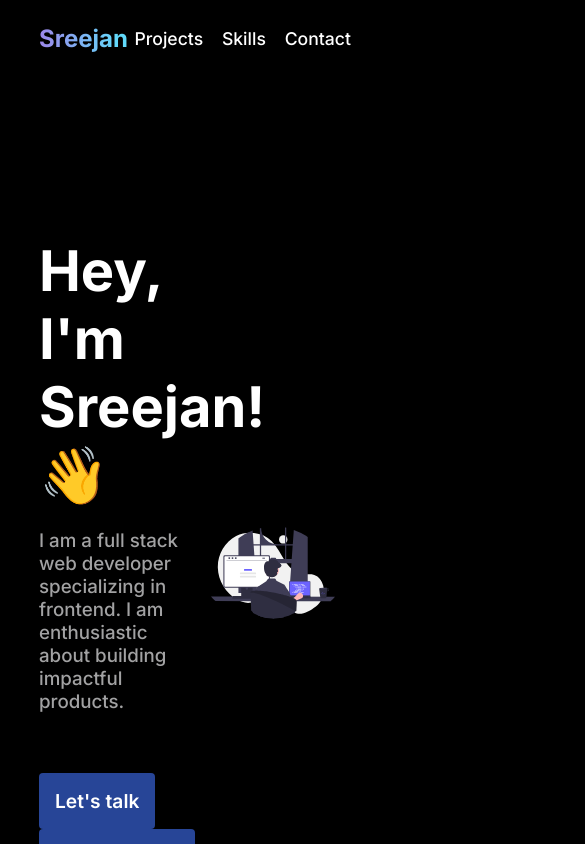
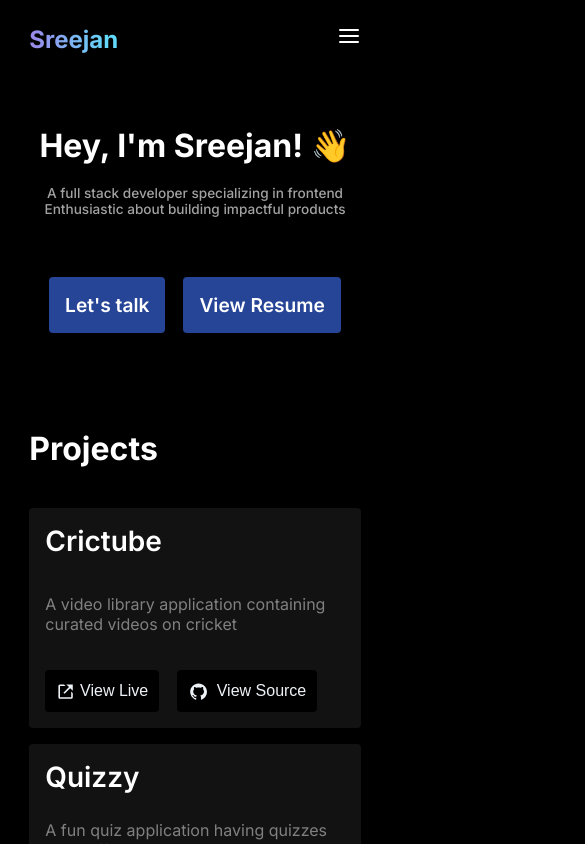
Before and after one commit to Sreejan-22/portfolio, a React (Create React App) app: page / in a window 390 px wide. Shown: the top 844 px of the page, 585 px wide, since content can reach past the window. Built offline with nearby package versions, Linux system fonts and the light colour scheme.

Commit message:
style: improve styles, add responsiveness

```diff
--- a/src/App.css
+++ b/src/App.css
@@ -6,6 +6,9 @@
 
 .navbar {
   /* font-family: var(--font-family-secondary); */
+  position: sticky;
+  top: 0px;
+  background-color: black;
   display: flex;
   justify-content: space-between;
   align-items: center;
@@ -36,6 +39,10 @@
   color: var(--primary-color);
 }
 
+.hamburger {
+  display: none;
+}
+
 .hero-section {
   width: 100%;
   display: flex;
@@ -56,6 +63,7 @@
 .hero-left > h3 {
   color: #a2a2a3;
   font-weight: 500;
+  font-size: 1.5rem;
 }
 
 .hero-links button {
@@ -86,10 +94,10 @@
   padding-top: 3rem;
 }
 
-.project-section > h1 {
+/* .project-section > h1 {
   font-size: 2.5rem;
   padding-bottom: 3rem;
-}
+} */
 
 .project-container {
   width: 100%;
@@ -104,10 +112,10 @@
   padding: 10rem 0rem 7rem 0rem;
 }
 
-.skills-section > h1 {
+/* .skills-section > h1 {
   font-size: 2.5rem;
   padding-bottom: 3rem;
-}
+} */
 
 .skills {
   display: grid;
@@ -132,10 +140,10 @@
   padding: 10rem 0rem;
 }
 
-.contact-section > h1 {
+/* .contact-section > h1 {
   font-size: 2.5rem;
   padding-bottom: 3rem;
-}
+} */
 
 .contact-section > h3 {
   font-size: 1.2rem;
@@ -157,7 +165,7 @@ footer {
   padding: 3rem 0rem;
   background-color: rgb(18, 18, 18);
   width: 100vw;
-  height: 50px;
+  height: 30px;
   display: flex;
   justify-content: center;
   align-items: center;
@@ -171,3 +179,88 @@ footer > h4 {
 footer a:hover {
   text-decoration: underline;
 }
+
+@media screen and (max-width: 1366px) {
+  .app-content {
+    width: 85vw;
+  }
+}
+
+@media screen and (max-width: 1266px) {
+  .app-content {
+    width: 90vw;
+  }
+}
+
+@media screen and (max-width: 1192px) {
+  /* .hero-section {
+    justify-content: center;
+    align-items: center;
+  } */
+
+  .hero-left {
+    width: 100%;
+    align-items: center;
+  }
+
+  .hero-left > h3 {
+    text-align: center;
+  }
+
+  .hero-right {
+    display: none;
+  }
+
+  .project-container {
+    grid-template-columns: repeat(2, 1fr);
+  }
+}
+
+@media screen and (max-width: 767px) {
+  .app-content {
+    width: 85vw;
+  }
+
+  .project-container {
+    grid-template-columns: 1fr;
+  }
+
+  .hamburger {
+    display: block;
+    font-size: 1.5rem;
+  }
+
+  .nav-links {
+    position: fixed;
+    left: -100%;
+    top: 70px;
+    gap: 0;
+    display: flex;
+    flex-direction: column;
+    background-color: rgba(0, 0, 0, 0.9);
+    width: 100vw;
+    height: 100vh;
+    text-align: center;
+    transition: 0.3s;
+  }
+
+  .nav-links > a {
+    margin: 1rem 0rem;
+  }
+
+  .nav-links.active {
+    left: 0;
+  }
+
+  .hero-section {
+    padding: 3rem 0rem;
+  }
+
+  .hero-left > h1 {
+    font-size: 2rem;
+  }
+
+  .hero-left > h3 {
+    font-size: 0.85rem;
+  }
+}
--- a/src/App.js
+++ b/src/App.js
@@ -1,11 +1,18 @@
+import { useState } from "react";
 import ProjectCard from "./components/ProjectCard/ProjectCard";
 import projectData from "./data/projectData";
 import skills from "./data/skills";
 import programming from "./assets/programming.svg";
 import { BsGithub, BsLinkedin, BsTwitter } from "react-icons/bs";
+import { FiMenu } from "react-icons/fi";
+import { VscChromeClose } from "react-icons/vsc";
 import "./App.css";
 
 function App() {
+  const [active, setActive] = useState(false);
+
+  const setActiveFalse = () => setActive(false);
+
   return (
     <>
       <div className="app-content">
@@ -13,21 +20,38 @@ function App() {
           <h1 className="logo" onClick={() => (window.location.href = "/")}>
             Sreejan
           </h1>
-          <div className="nav-links">
-            <a href="#projects">Projects</a>
+          <div className={`nav-links ${active ? "active" : ""}`}>
+            <a href="#projects" onClick={setActiveFalse}>
+              Projects
+            </a>
             &nbsp;&nbsp;&nbsp;&nbsp;
-            <a href="#skills">Skills</a>
+            <a href="#skills" onClick={setActiveFalse}>
+              Skills
+            </a>
             &nbsp;&nbsp;&nbsp;&nbsp;
-            <a href="#contact">Contact</a>
+            <a href="#contact" onClick={setActiveFalse}>
+              Contact
+            </a>
           </div>
+          <span className="hamburger">
+            {active ? (
+              <VscChromeClose onClick={() => setActive(false)} />
+            ) : (
+              <FiMenu onClick={() => setActive(true)} />
+            )}
+            {/* &nbsp;&nbsp;&nbsp;&nbsp; */}
+          </span>
         </nav>
         <section className="hero-section">
           <div className="hero-left">
             <h1>Hey, I'm Sreejan! 👋</h1>
             <br />
             <h3>
-              I am a full stack web developer specializing in frontend. I am
-              enthusiastic about building impactful products.
+              {/* I am a full stack developer specializing in frontend. I am
+              enthusiastic about building impactful products. */}
+              A full stack developer specializing in frontend
+              <br />
+              Enthusiastic about building impactful products
             </h3>
             <br />
             <br />
@@ -47,7 +71,7 @@ function App() {
           </div>
         </section>
         <section className="project-section" id="projects">
-          <h1>Projects</h1>
+          <h1 className="section-heading">Projects</h1>
           <div className="project-container">
             {projectData.map((_) => (
               <ProjectCard
@@ -64,7 +88,7 @@ function App() {
           <br />
         </section>
         <section className="skills-section" id="skills">
-          <h1>Skills</h1>
+          <h1 className="section-heading">Skills</h1>
           <div className="skills">
             {skills.map((item) => (
               <div className="skill" key={item.id}>
@@ -79,7 +103,7 @@ function App() {
           <br />
         </section>
         <section className="contact-section" id="contact">
-          <h1>Contact</h1>
+          <h1 className="section-heading">Contact</h1>
           {/* <h3>Connect with me on any of these platforms</h3> */}
           <br />
           <br />
--- a/src/components/ProjectCard/ProjectCard.css
+++ b/src/components/ProjectCard/ProjectCard.css
@@ -17,24 +17,43 @@
   color: grey;
 }
 
+.project-links {
+  display: flex;
+  align-items: center;
+}
+
 .project-links * {
   cursor: pointer;
 }
 
 .project-links button {
-  padding: 0.5rem;
+  padding: 0.7rem;
   background-color: black;
   color: #edf2f7;
   font-size: 1rem;
   font-weight: 500;
+  display: flex;
+  align-items: center;
   border-radius: 4px;
+}
+
+.project-links button > svg {
+  font-size: 1.2em;
 }
 
 .project-links *:hover {
   background-color: #edf2f7;
   color: black;
-  /* transition-timing-function: cubic-bezier(0.4, 0, 0.2, 1);
-  transition-delay: 0.2s; */
+  border-radius: 4px;
   transition: ease-in-out;
   transition-delay: 0.1s;
 }
+
+@media screen and (max-width: 767px) {
+  .project-card {
+    padding: 1rem;
+  }
+  .project-card > h1 {
+    font-size: 1.75rem;
+  }
+}
--- a/src/components/ProjectCard/ProjectCard.jsx
+++ b/src/components/ProjectCard/ProjectCard.jsx
@@ -1,3 +1,5 @@
+import { AiOutlineGithub } from "react-icons/ai";
+import { BiLinkExternal } from "react-icons/bi";
 import "./ProjectCard.css";
 
 const ProjectCard = ({ name, description, live, source }) => {
@@ -7,11 +9,17 @@ const ProjectCard = ({ name, description, live, source }) => {
       <p>{description}</p>
       <div className="project-links">
         <a href={live} target="_blank" rel="noreferrer">
-          <button>View Live</button>
+          <button>
+            <BiLinkExternal />
+            &nbsp;View Live
+          </button>
         </a>
         &nbsp;&nbsp;&nbsp;&nbsp;
         <a href={source} target="_blank" rel="noreferrer">
-          <button>View Source</button>
+          <button>
+            <AiOutlineGithub />
+            &nbsp; View Source
+          </button>
         </a>
       </div>
     </div>
--- a/src/index.css
+++ b/src/index.css
@@ -31,3 +31,15 @@ button {
   border: none;
   outline: none;
 }
+
+.section-heading {
+  font-size: 2.5rem;
+  padding-bottom: 3rem;
+}
+
+@media screen and (max-width: 767px) {
+  .section-heading {
+    font-size: 2rem;
+    padding-bottom: 2.5rem;
+  }
+}
```
